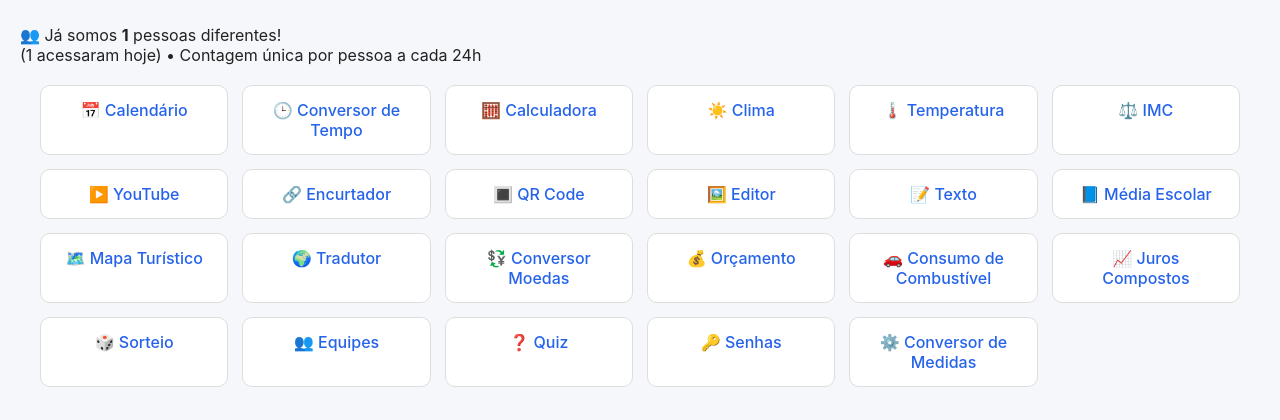
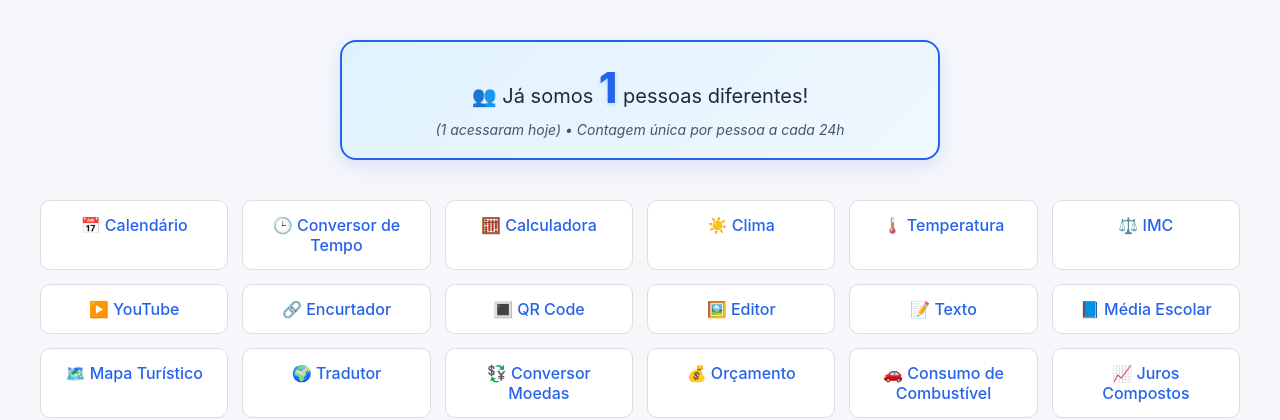
Before and after one commit to CAlexdx/meu-portal-python, a Flask app: page / in a window 1280 px wide. Shown: the part 260-680 px from the top of the page. Before the commit the page ends 647 px from the top, so only its background shows below. Run offline with Flask 3, Linux system fonts and the light colour scheme.

Commit message:
Add styles for visit counter component

```diff
--- a/static/style.css
+++ b/static/style.css
@@ -670,3 +670,42 @@ header img {
     border-radius: var(--radius);
     transition: filter 0.3s ease; /* Suaviza a mudança de filtro */
        }
+/* ================================
+   👥 CONTADOR DE VISITAS (PURO)
+   ================================ */
+.contador-visitas {
+    text-align: center;
+    margin: 40px auto;
+    padding: 20px;
+    background: linear-gradient(135deg, #e0f2fe, #f0f8ff);
+    border: 2px solid #2563eb;
+    border-radius: 16px;
+    max-width: 600px;
+    box-shadow: 0 6px 20px rgba(37, 99, 235, 0.15);
+    font-family: Inter, sans-serif;
+}
+
+.contador-titulo {
+    margin: 0 0 8px 0;
+    font-size: 20px;
+    color: #1e293b;
+}
+
+.numero-grande {
+    font-size: 42px;
+    font-weight: 800;
+    color: #2563eb;
+    text-shadow: 0 2px 4px rgba(37, 99, 235, 0.2);
+}
+
+.contador-sub {
+    margin: 0;
+    font-size: 14px;
+    color: #475569;
+    font-style: italic;
+}
+
+@media (max-width: 600px) {
+    .numero-grande { font-size: 36px; }
+    .contador-visitas { padding: 16px; margin: 30px 15px; }
+}
```
